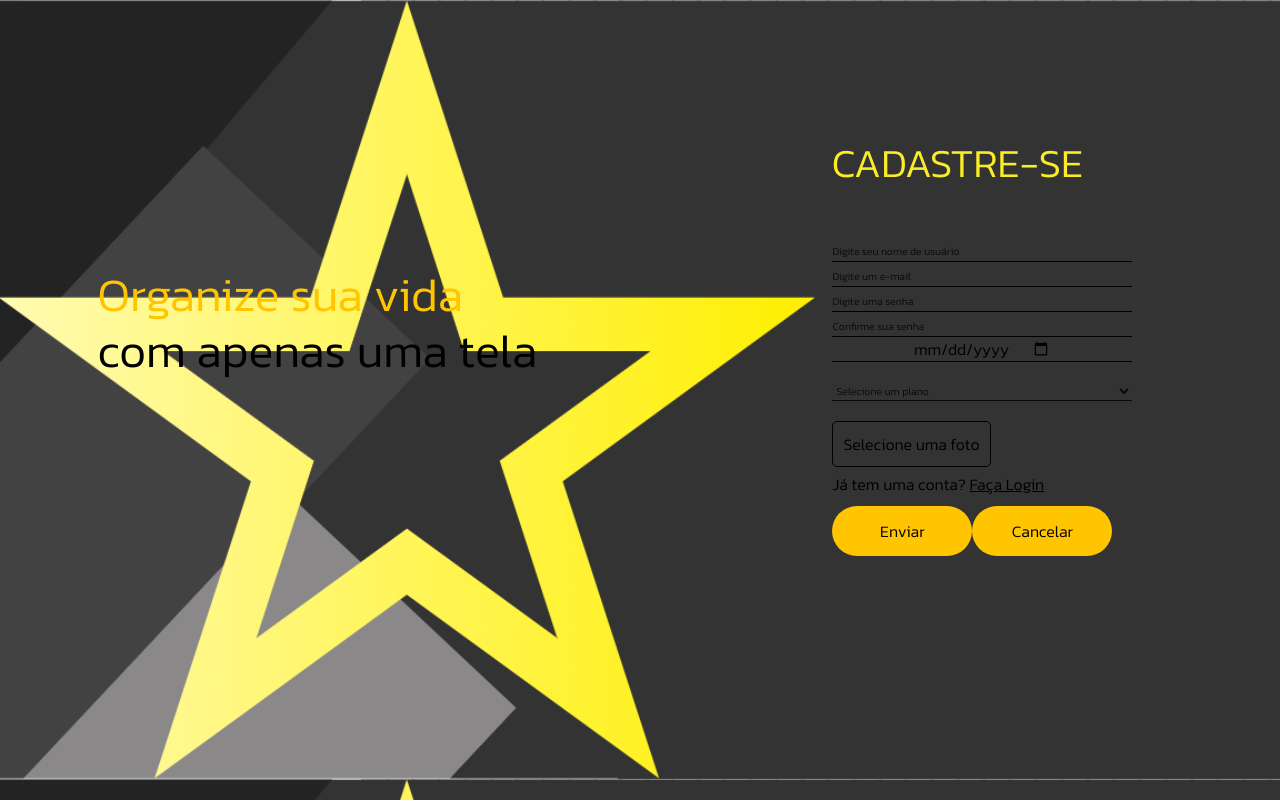
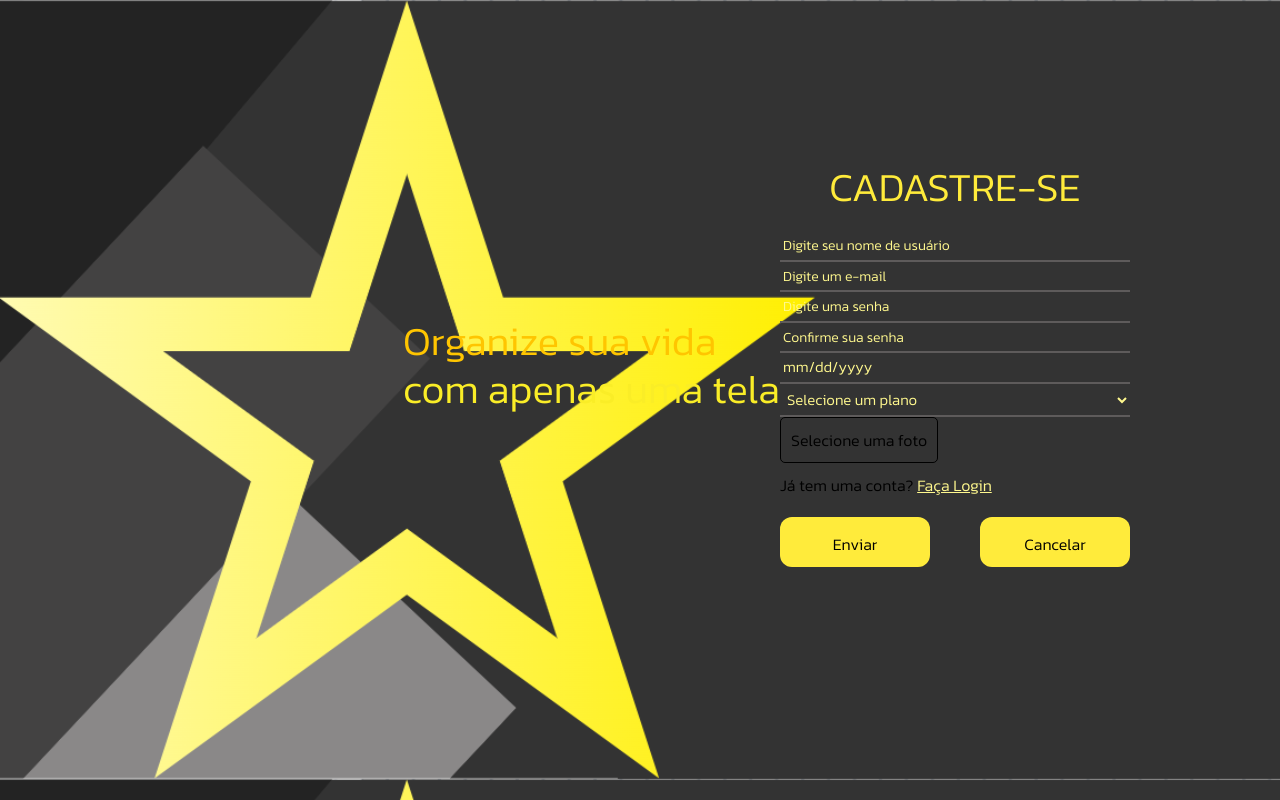
Before and after one commit to KaikyBizon/StarlistApp, a React (Vite) app in the folder frontend/: page /cadastro in a window 1280 px wide. Built offline with nearby package versions, Linux system fonts and the light colour scheme.

Commit message:
tela de cadastro refeita frontend

```diff
--- a/frontend/src/StylesPages/Cadastro.css
+++ b/frontend/src/StylesPages/Cadastro.css
@@ -12,14 +12,10 @@
 
 #geral {
     display: flex;
-    height: 645px;
-    justify-content: space-around;
+    justify-content: flex-end; /* Posiciona o formulário à direita da tela */
     align-items: center;
-}
-
-#geral .msg {
-    font-size: 35pt;
-    color: #000000;
+    height: 730px; /* Garante alinhamento vertical */
+    padding-right: 150px; /* Espaço da borda direita */
 }
 
 .login,
@@ -31,23 +27,34 @@
 
 .login {
     display: flex;
-    justify-content: space-around;
+    flex-direction: column;
+    align-items: flex-end; /* Alinha os elementos dentro da div.login */
+    width: 350px;
 }
 
 #right-login{
-    margin-left: 100px;
+    display: flex;
+    flex-direction: column;
+    align-items: center; /* Centraliza os botões dentro do formulário */
+    width: 100%; /* Garante que os elementos se alinhem ao formulário */
 }
 
-#right-login input {
-    display: flex;
-    justify-content: center;
-    max-width: 300px;
+#right-login input,
+#right-login select {
+    width: 100%; /* Faz os inputs ocuparem toda a largura da div */
+    padding: 3px; /* Adiciona espaçamento interno */
+    border: none; /* Remove borda padrão */
+    border-bottom: 2px solid #5e5b5b; /* Linha preta na parte inferior */
+    outline: none; /* Remove borda azul ao focar */
+    box-sizing: border-box; /* Garante que padding e borda sejam incluídos no tamanho total */
+    font-size: 15px; /* Mantém legibilidade */
 }
 
 .textos {
     display: flex;
-    flex-direction: column; /* Exibe a label e o select um abaixo do outro */
-    align-items: flex-start; /* Alinha itens à esquerda */
+    flex-direction: column;
+    align-items: flex-start; /* Alinha os inputs à esquerda */
+    width: 100%; /* Garante alinhamento correto */
 }
 
 .textos input {
@@ -59,22 +66,34 @@
     border-bottom: 1px solid #000000;
 }
 
+#plano{
+    margin: 0px;
+}
+
+#geral .titulo_Cadastro h1 {
+    color: #FFEB3B !important;
+}
+
 .titulo_Cadastro {
-    color: #000000;
-    font-weight: 30pt;
-    padding: 50px;
-
+    text-align: center; /* Centraliza o título no formulário */
+    width: 100%;
+    font-size: 30pt;
+    margin-bottom: 20px;
 }
 
 .textos input::placeholder {
-    color: #000000;
-    font-size: 8pt;
-    opacity: 0.8;
+    color: #FFF88E;
+    font-size: 14px;
 }
 
 .textos input:focus {
     outline: 0;
-    color: #000000;
+    color: #FFF88E;
+}
+
+/* Esconde o ícone de calendário nativo */
+input[type="date"]::-webkit-calendar-picker-indicator {
+    display: none;
 }
 
 /* Estilo para o dropdown */
@@ -84,24 +103,20 @@
     margin: 20px 0; /* Ajuste de margem para espaço entre elementos */
     background: transparent; /* Removendo o fundo branco */
     border: 0;
-    border-bottom: 1px solid #000000;
-    color: #000000; /* Mesma cor dos placeholders */
-    font-size: 8pt; /* Mesma fonte dos placeholders */
-    opacity: 0.8; /* Mesma opacidade dos placeholders */
+    border-bottom: 1px solid #000000; /* Linha de borda inferior */
+    color: #FFF88E; /* Cor do texto do dropdown */
+    font-size: 14px; /* Tamanho da fonte */
 }
 
-/* Estilo para a opção de "placeholder" (primeira opção) */
+/* Estilo da opção placeholder (primeira opção) */
 .textos select option:first-child {
-    color: #000000;
-    font-size: 8pt;
-    opacity: 0.8;
+    color: #999999; /* Cor mais clara para o placeholder */
+    font-size: 14px;
 }
 
-/* Estilo específico para a opção de "placeholder" (primeira opção) */
-.textos select option:first-child {
-    color: #000000;
-    font-size: 8pt;
-    opacity: 0.8;
+/* Estilo das opções do dropdown (não placeholder) */
+.textos select option {
+    color: #000000; /* Cor do texto das opções do dropdown */
 }
 
 /* Remove as setas padrão do select */
@@ -109,40 +124,57 @@
     display: none;
 }
 
-/* Ajustes ao focar no dropdown */
+/* Estilo para quando o dropdown está em foco */
 .textos select:focus {
     outline: none;  /* Remove a borda de foco padrão */
-    border-bottom: 1px solid #000000;  /* Mantém o estilo ao focar */
+    border-bottom: 1px solid #000000;  /* Mantém o estilo de borda ao focar */
+}
+
+/* Estilo para as opções selecionadas */
+.textos select:focus option {
+    color: #FFF88E; /* Cor do texto da opção selecionada */
+    background-color: #5e5b5b; /* Fundo amarelo para a opção selecionada */
+}
+
+/* Estilo para as opções do dropdown quando passar o mouse por cima */
+.textos select option:hover {
+    color: #FFF88E; /* Cor do texto quando passar o mouse */
+    background-color: #333333; /* Cor de fundo quando passar o mouse */
 }
 
 .btn-cadastro,
 #btn-submit,
 #btn-cancel {
     cursor: pointer;
-    border-radius: 30px;
+    border-radius: 12px;
     border: 0;
-    padding: 12px 30px;
-    width: 140px;
-    height: 50px;
-    background-color: rgb(255, 197, 0);
+    padding: 15px 30px; /* Reduzi o padding para reduzir o espaçamento entre os botões */
+    width: 150px; /* Ajustei a largura do botão para mantê-los semelhantes */
+    height: 50px; /* Ajustei a altura do botão */
+    background-color: #FFEB3B;
+    box-sizing: border-box; /* Inclui padding no cálculo da largura */
+    font-size: 16px; /* Tamanho da fonte mais compatível com os novos tamanhos */
 }
 
 .btn-cadastro:hover,
 #btn-submit:hover,
 #btn-cancel:hover {
-    color: rgb(255, 197, 0);
+    color: #FFEB3B;
     background-color: #000000;
 }
 
 .botoes {
     display: flex;
-    justify-content: space-around;
-    margin-right: 70px;
+    justify-content: center; /* Alinha os botões ao centro */
+    gap: 50px; /* Espaçamento horizontal entre os botões */
+    margin-top: 20px;
+    width: 100%; /* Faz a div ocupar toda a largura disponível */
 }
 
 .Link_JaTemConta{
-    margin-bottom: 10px;
-    margin-top: 5px;
+    text-align: left; /* Alinha o link "Já tem conta?" à esquerda */
+    width: 100%;
+    margin-top: 10px;
 }
 
 .error-validation {
@@ -160,8 +192,12 @@
     width: 300px;
 }
 
+.error-validation, .erro {
+    text-align: left; /* Alinha os erros à esquerda */
+}
+
 .VaParaLogin{
-    color: black;
+    color: #FFF88E;
     text-decoration: underline;
 }
 
@@ -214,4 +250,31 @@
     margin-top: 10px;
     border: 2px solid #ccc;
     border-radius: 50%;
+    color: #FFF88E;
 }
+
+/* Estilo geral para o input de data */
+#right-login input[type="date"] {
+    width: 100%; /* Faz o input ocupar toda a largura do formulário */
+    padding: 3px; /* Espaçamento interno */
+    border: none; /* Remove a borda padrão */
+    border-bottom: 2px solid #5e5b5b; /* Linha na parte inferior */
+    outline: none; /* Remove borda azul ao focar */
+    box-sizing: border-box; /* Garante que padding e borda sejam incluídos no tamanho total */
+    font-size: 15px; /* Tamanho de fonte */
+    color: #FFF88E; /* Cor do texto no estado normal */
+    background-color: transparent; /* Fundo transparente */
+}
+
+/* Estilo ao focar no input de data */
+#right-login input[type="date"]:focus {
+    outline: none; /* Remove a borda padrão do foco */
+    border-bottom: 2px solid #5e5b5b; /* Altera a cor da linha inferior ao focar */
+    color: #FFF88E; /* Cor do texto ao focar */
+    background-color: transparent; /* Mantém o fundo transparente */
+}
+
+/* Estilo dos placeholders dentro do input de data */
+#right-login input[type="date"]::placeholder {
+    color: #FFF88E; /* Cor do placeholder */
+}
--- a/frontend/src/pages/Cadastro.jsx
+++ b/frontend/src/pages/Cadastro.jsx
@@ -79,7 +79,7 @@ function Cadastro() {
         localStorage.setItem('email', formValues.email);
 
         try {
-            const resposta = await fetch('http://10.135.60.12:8085/receber-dados', {
+            const resposta = await fetch('http://10.135.60.10:8085/receber-dados', {
                 method: 'POST',
                 headers: {
                     'Content-Type': 'application/json',
@@ -113,6 +113,7 @@ function Cadastro() {
             console.error('Erro ao enviar dados:', error);
         }
     };
+
 
     const handleFotoGaleria = (e) => {
         const file = e.target.files[0]; // Pega o primeiro arquivo escolhido
@@ -372,9 +373,8 @@ function Cadastro() {
                         </div>
                     </form>
                 </div>
-            </div >
-        </section >
-    );
-};
+            </div>
+        </section>
+)}
 
-export { Cadastro };
+export {Cadastro};
```
